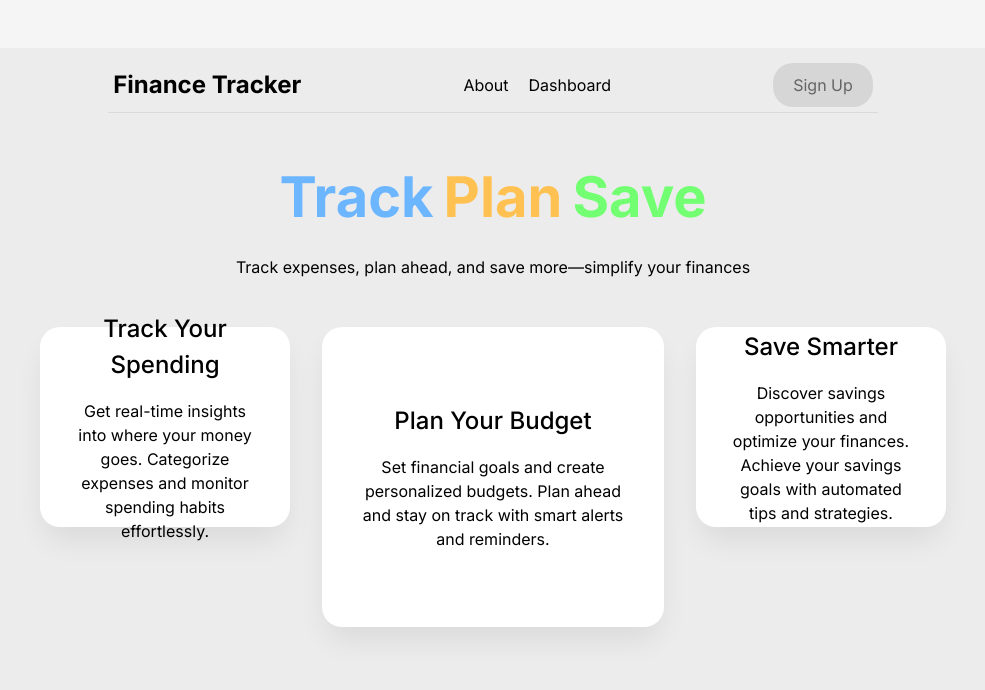
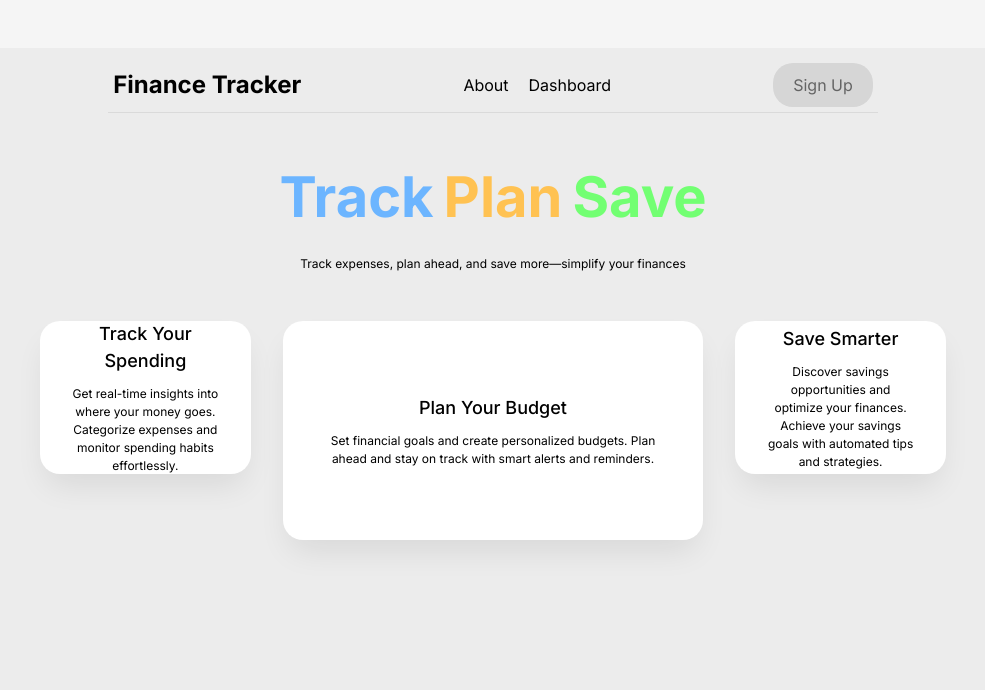
Before and after one commit to pelumitegbe/Personal-Finance-Tracker, a Next.js app in the folder frontend/: page / in a window 1280 px wide. Shown: the top 690 px of the page, without its empty margins (147-1132 px from the left). Built offline with nearby package versions, Linux system fonts and the light colour scheme.

Commit message:
changes to landing page

```diff
--- a/frontend/src/app/globals.css
+++ b/frontend/src/app/globals.css
@@ -4,6 +4,16 @@
 
 body {
   font-family: Arial, Helvetica, sans-serif;
+}
+
+h1 {
+  font-size: 24px;
+}
+h2 {
+  font-size: 18px;
+}
+p {
+  font-size: 12px;
 }
 
 @layer utilities {
--- a/frontend/src/app/index.css
+++ b/frontend/src/app/index.css
@@ -45,24 +45,21 @@
   gap: 1rem;
 }
 .main-content .cards {
-  display: flex;
-  justify-content: center;
-  align-items: stretch;
+  display: grid;
+  grid-template-columns: 1fr 2fr 1fr;
   gap: 2rem;
 }
 .main-content .cards .card {
   display: flex;
   flex-direction: column;
   border-radius: 20px;
-  gap: 1rem;
+  gap: 0.7rem;
   box-shadow: 0px 17px 32px -7px #00000017;
   background: #fff;
   padding: 2rem;
-  flex-grow: 1;
-  flex-basis: 0;
   justify-content: center;
   align-items: center;
-  max-height: 200px;
+  height: 70%;
   transition: transform 0.3s ease;
 }
 .main-content .cards .card:nth-child(1):hover {
@@ -75,10 +72,9 @@
   transform: rotateX(15deg) rotateY(-15deg);
 }
 .main-content .cards .card:nth-child(2) {
-  flex-grow: 1.5;
-  min-height: 300px;
+  height: 100%;
 }
 .card h2 {
-  font-size: 24px;
   font-weight: 500;
+  line-height: 15spx;
 }
```
